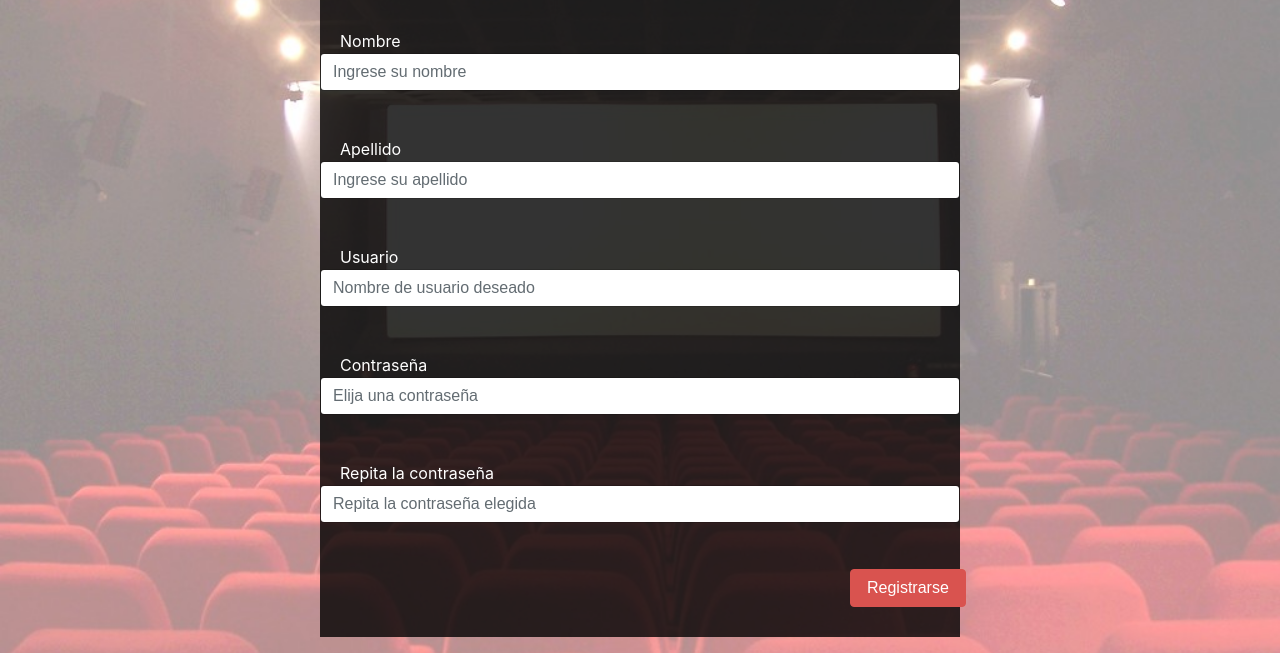
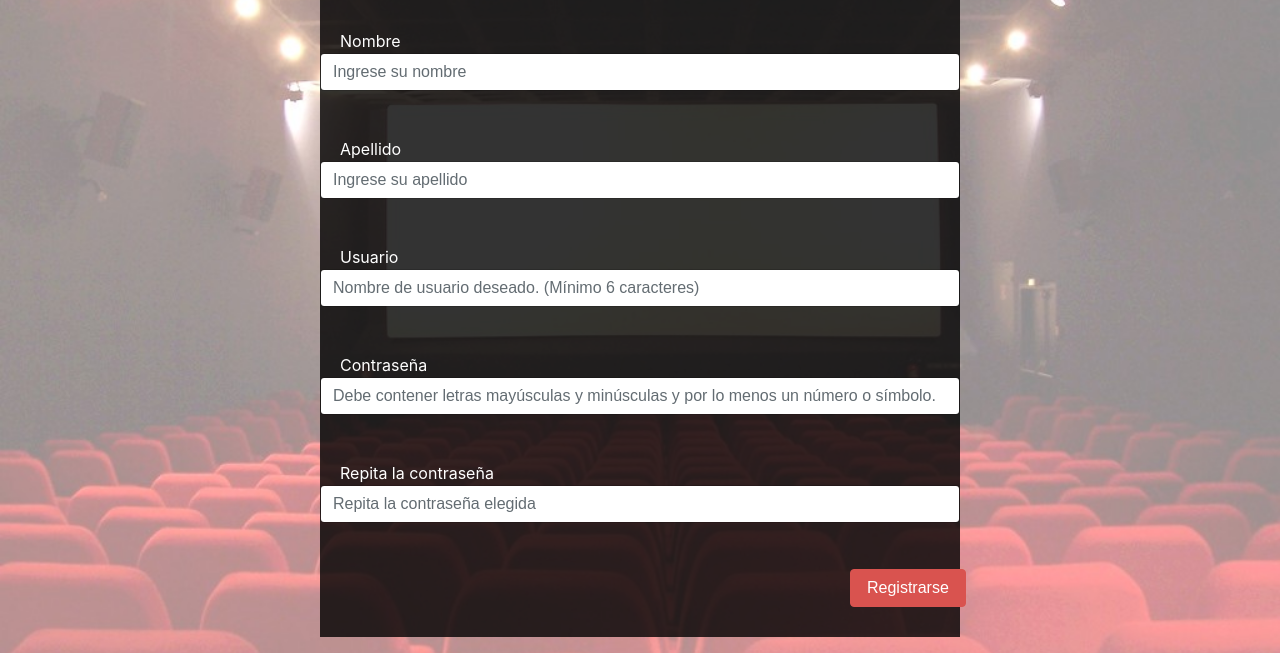
Before and after one commit to gonzalopoch/tallerphp, a PHP site: page /registro.php in a window 1280 px wide. Shown: the part 173-826 px from the top of the page. Run offline with PHP 8.4, Linux system fonts and the light colour scheme.

Commit message:
Lesto
papa

```diff
--- a/registro.php
+++ b/registro.php
@@ -48,11 +48,11 @@
 			</div>
 			<div class="form-group">
 		    	<label class="inicios">Usuario</label>
-		    	<input class="form-control" name="nomUsuario" placeholder="Nombre de usuario deseado">
+		    	<input class="form-control" name="nomUsuario" placeholder="Nombre de usuario deseado. (Mínimo 6 caracteres)">
 		  	</div>
 			<div class="form-group">
 			    <label class="inicios">Contraseña</label>
-			    <input type="password" class="form-control" name="pass" placeholder="Elija una contraseña">
+			    <input type="password" class="form-control" name="pass" placeholder="Debe contener letras mayúsculas y minúsculas y por lo menos un número o símbolo.">
 			</div>
 			<div class="form-group">
 				<label class="inicios">Repita la contraseña</label>
@@ -72,7 +72,12 @@
 		  var vacios = true;
 		  var validaNombre = "";
 		  var validaApellido = "";
+		  var validaNU = "";
+		  var validaFP = "";
+		  var validaLP = "";
 		  var letras = /^[A-Za-z]+$/;
+		  var alfanum = /^[a-zA-Z0-9]+$/;
+		  var passV = /^(?=.*[0-9!@#\$%\^\&*\)\(+=._-])(?=.*[a-z])(?=.*[A-Z])([a-zA-Z0-9!@#\$%\^\&*\)\(+=._-])+$/;
 
 		  if(f.nombre.value == "")
 		  {
@@ -109,8 +114,18 @@
 		  	ok = false;
 		  }
 
+		  if(!f.pass.value.match(passV)){
+		  	validaFP = "La contraseña debe contener al menos un número o símbolo y letras mayúsculas y minúsculas."
+		  	ok = false;
+		  }
+
 		  if((f.passRepe.value!="") && (f.pass.value!="") && (f.pass.value != f.passRepe.value)){
 		  	validaPass = "Las contraseñas ingresadas deben ser iguales. ";
+		  	ok = false;
+		  }
+
+		  if(f.pass.value.length < 6){
+		  	validaLP = "La contraseña debe tener 6 o más caracteres. ";
 		  	ok = false;
 		  }
 
@@ -124,10 +139,20 @@
 		  	ok = false;
 		  }
 
+		  if(f.nomUsuario.value.length < 6){
+		  	validaNU = "El nombre de usuario debe contener 6 o más caracteres. ";
+		  	ok = false;
+		  }
+
+		  if(!f.nomUsuario.value.match(alfanum)){
+		  	validaNU = "El nombre de usuario debe contener caracteres alfanuméricos. ";
+		  	ok = false;
+		  }
+
 		  if(ok == false)
 		    //alert(msg);
 			var mensajeError = document.getElementById('insertHere');
-			mensajeError.innerHTML ='<div class="alert alert-danger">' + msg1 + msg + validaPass + validaNombre + validaApellido + '</div>';
+			mensajeError.innerHTML ='<div class="alert alert-danger">' + msg1 + msg + validaPass + validaNombre + validaApellido + validaNU + validaLP + validaFP + '</div>';
 		  return ok;
 		}
 	</script>
```
Also changed, not shown: iniciarsesion.php (+4 -3 lines).
